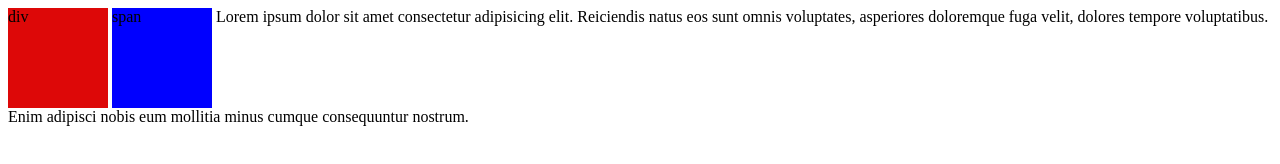
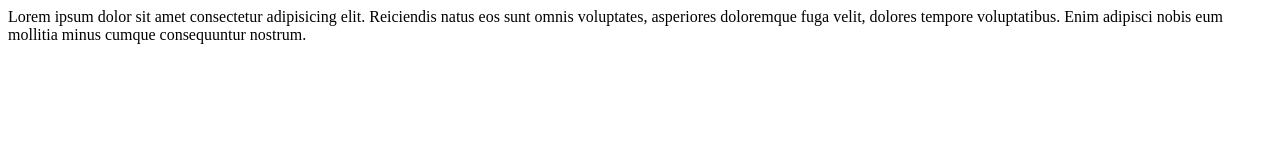
Before and after one commit to HassanFdim/Front_end, a plain HTML site: page index.html in a window 1280 px wide. Drawn offline with Linux system fonts and the light colour scheme.

Commit message:
None display

```diff
--- a/style.css
+++ b/style.css
@@ -2,11 +2,11 @@ div {
   background-color: hsl(0, 93%, 45%);
   width: 100px;
   height: 100px;
-  display: inline-block;
+  display: none;
 }
 span {
   background-color: blue;
   width: 100px;
   height: 100px;
-  display: inline-block;
+  display: none;
 }
```
